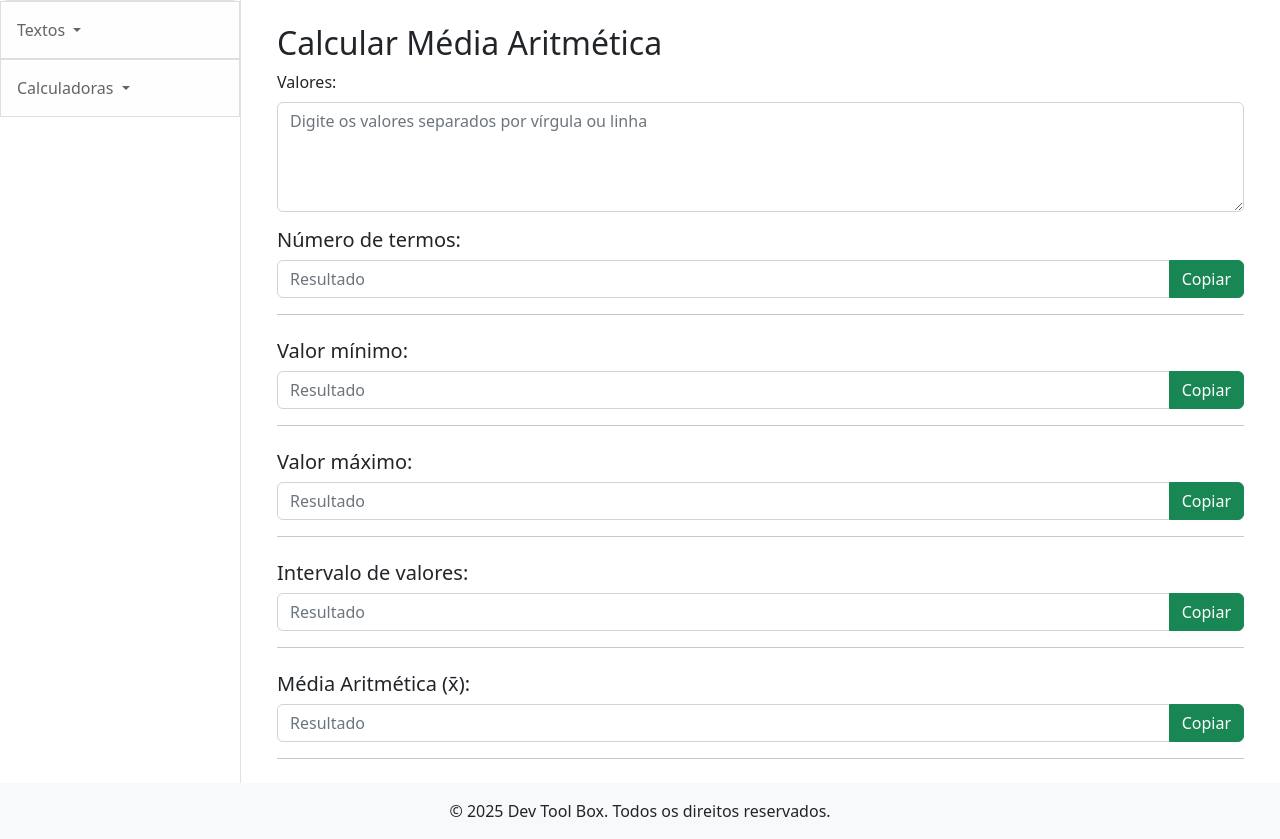
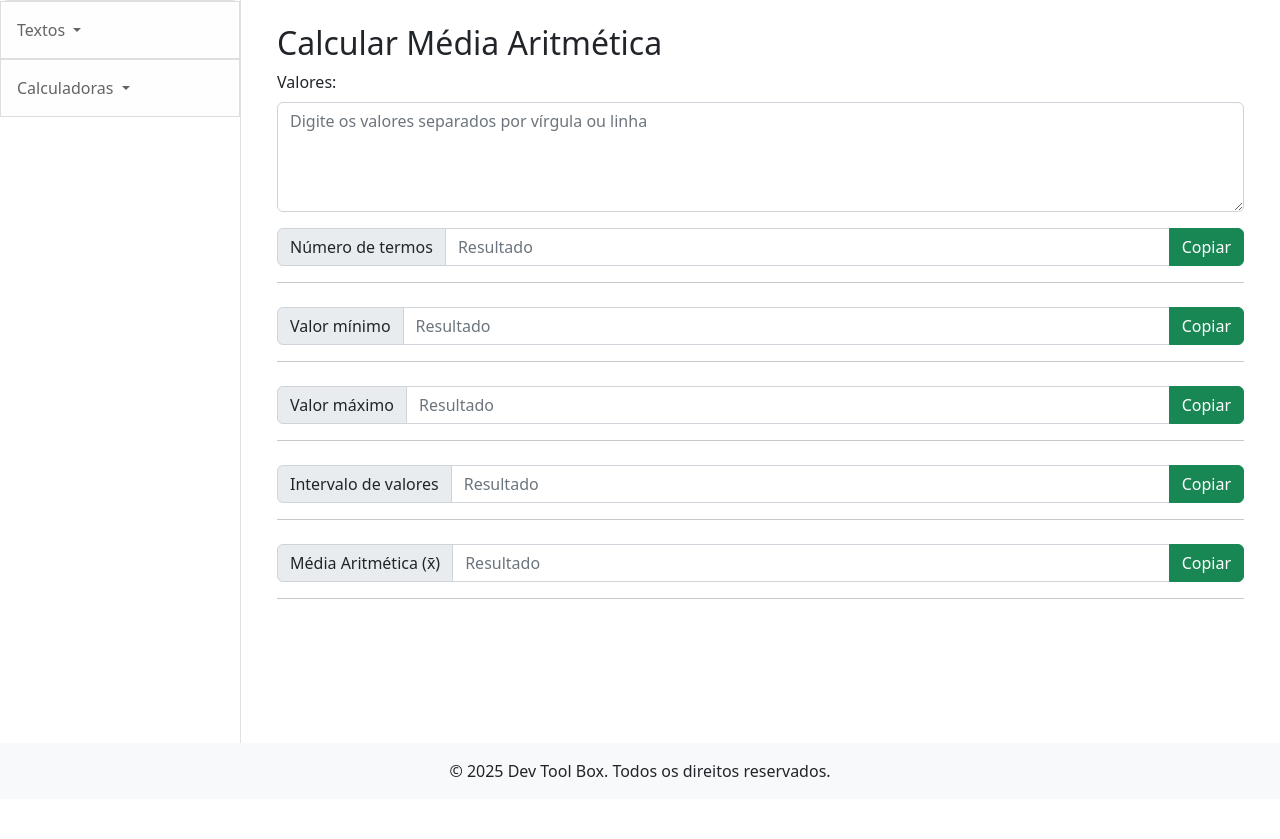
Before and after one commit to JeffersonEstevo/DevToolBox, a Django app: page /media_aritmetica/ in a window 1280 px wide. Shown: the part 57-896 px from the top of the page. After the commit the page ends 834 px from the top, so only its background shows below. Run offline with Django 4.2, Linux system fonts and the light colour scheme; some libraries are stand-ins or nearby versions.

Commit message:
Atualizando Calculadoras/media_aritmetica

```diff
--- a/dev_tool_box/core/static/core/js/calculadoras/media_aritmetica.js
+++ b/dev_tool_box/core/static/core/js/calculadoras/media_aritmetica.js
@@ -2,7 +2,11 @@ document.getElementById("input-numbers").addEventListener("input", calculateResu
 
 function calculateResults() {
     const input = document.getElementById("input-numbers").value;
-    const values = input.split(/[\n,]+/).map(v => parseFloat(v.trim())).filter(v => !isNaN(v));
+
+    // Substituir vírgulas e normalizar para lidar corretamente com separadores
+    const values = input.split(/[\n,]+/) // Divide os elementos por vírgulas ou novas linhas
+        .map(v => parseFloat(v.trim().replace(',', '.'))) // Substitui vírgula decimal por ponto e converte para número
+        .filter(v => !isNaN(v)); // Filtra apenas números válidos
 
     const numberOfTerms = values.length;
     const minValue = Math.min(...values);
--- a/dev_tool_box/core/templates/core/calculadoras/media_aritmetica.html
+++ b/dev_tool_box/core/templates/core/calculadoras/media_aritmetica.html
@@ -11,8 +11,9 @@
     </div>
 
     <div class="mb-4">
-        <h5>Número de termos:</h5>
+        <!--<h5>Número de termos:</h5>-->
         <div class="input-group mb-3">
+            <span class="input-group-text">Número de termos</span>
             <input type="text" id="number-of-terms" class="form-control" readonly placeholder="Resultado">
             <button id="copy-terms" class="btn btn-success">Copiar</button>
         </div>
@@ -23,8 +24,9 @@
     </div>
 
     <div class="mb-4">
-        <h5>Valor mínimo:</h5>
+        <!--<h5>Valor mínimo:</h5>-->
         <div class="input-group mb-3">
+            <span class="input-group-text">Valor mínimo</span>
             <input type="text" id="min-value" class="form-control" readonly placeholder="Resultado">
             <button id="copy-min" class="btn btn-success">Copiar</button>
         </div>
@@ -35,8 +37,9 @@
     </div>
 
     <div class="mb-4">
-        <h5>Valor máximo:</h5>
+        <!--<h5>Valor máximo:</h5>-->
         <div class="input-group mb-3">
+            <span class="input-group-text">Valor máximo</span>
             <input type="text" id="max-value" class="form-control" readonly placeholder="Resultado">
             <button id="copy-max" class="btn btn-success">Copiar</button>
         </div>
@@ -47,8 +50,9 @@
     </div>
 
     <div class="mb-4">
-        <h5>Intervalo de valores:</h5>
+        <!--<h5>Intervalo de valores:</h5>-->
         <div class="input-group mb-3">
+            <span class="input-group-text">Intervalo de valores</span>
             <input type="text" id="range-values" class="form-control" readonly placeholder="Resultado">
             <button id="copy-range" class="btn btn-success">Copiar</button>
         </div>
@@ -59,8 +63,9 @@
     </div>
 
     <div class="mb-4">
-        <h5>Média Aritmética (x̄):</h5>
+        <!--<h5>Média Aritmética (x̄):</h5>-->
         <div class="input-group mb-3">
+            <span class="input-group-text">Média Aritmética (x̄)</span>
             <input type="text" id="mean-value" class="form-control" readonly placeholder="Resultado">
             <button id="copy-mean" class="btn btn-success">Copiar</button>
         </div>
```
